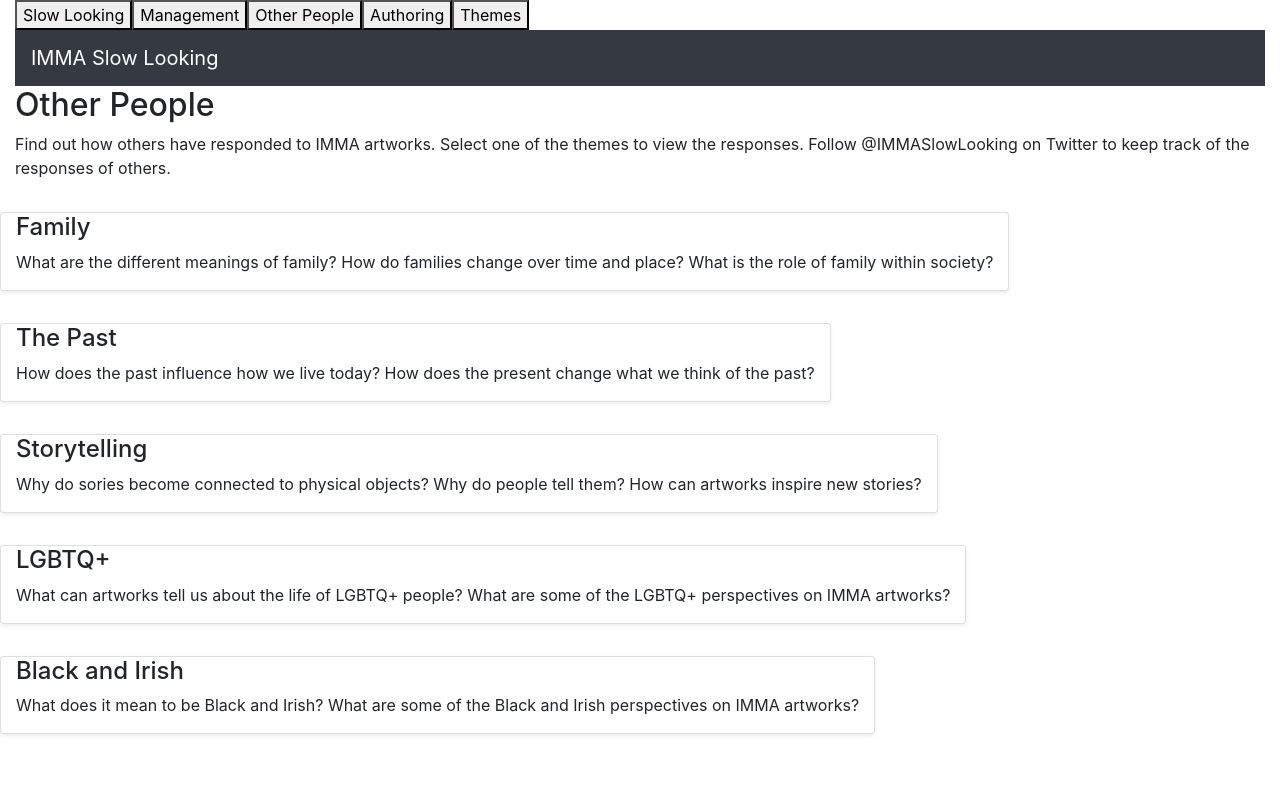
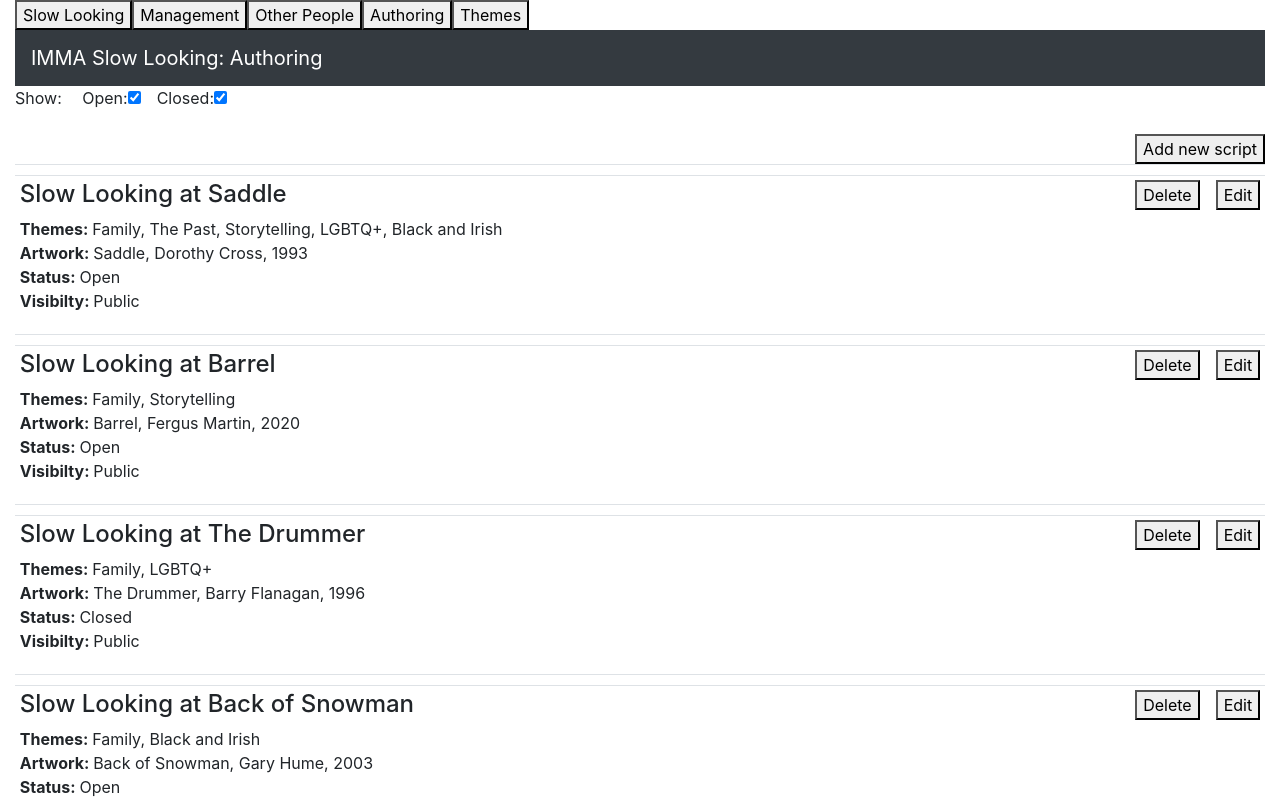
Before and after one commit to spice-h2020/imma-slow-looking, an Angular app: page / in a window 1280 px wide. Shown: the top 800 px of the page. Built offline with nearby package versions, Linux system fonts and the light colour scheme.

Commit message:
Edit descriptive information for a script

```diff
--- a/src/app/component.ts
+++ b/src/app/component.ts
@@ -14,11 +14,25 @@
 })
 export class SlowLookingComponent {
 
+
+    themesChange(script: Script, theme: Theme, selected: any) {
+        if(selected.target.checked) {
+            this.model.addThemeToScript(script, theme);
+        }
+        else {
+            this.model.removeThemeFromScript(script, theme);
+        }
+    }
+
+    editScript: number = 0;
+
+    showOpenScripts: boolean = true;
+
+    showClosedScripts: boolean = true;
+
+    scriptShow: number = 0;
+
     shiftThemePosition(event,old){
-        let data = [0,1,2,3,4];
-        console.log(event.target.value);
-        console.log(old);
-
         this.model.shiftThemePosition(old, event.target.value);
     }
 
@@ -45,7 +59,7 @@
 
     model: Model = new Model();
 
-    mode: number = 3;
+    mode: number = 4;
 
     managementMode: number = 1;
 
--- a/src/app/repository.model.ts
+++ b/src/app/repository.model.ts
@@ -31,6 +31,27 @@
 
         this.activities = new Array<Activity>();
         this.dataSource.getActivityData().forEach(x => this.activities.push(x));
+    }
+
+    addThemeToScript(script: Script, theme: Theme) {
+        console.log("add", script, theme);
+
+        //add theme
+        script.themes.push(theme);
+
+        //save script
+        this.saveScript(script);
+    }
+
+    removeThemeFromScript(script: Script, theme: Theme) {
+        console.log("remove", script, theme);
+
+        //remove theme
+        let index = script.themes.findIndex(x => this.locator(x, theme.id));
+        script.themes.splice(index, 1);
+
+        //save script
+        this.saveScript(script);
     }
 
     shiftThemePosition(from: number, to: number) {
@@ -99,15 +120,15 @@
         return this.scripts.find(x => this.locator(x, id));
     }
 
-    // saveScript(script: Script) {
-    //     if (script.id == 0 || script.id == null) {
-    //         script.id = this.generateID();
-    //         this.scripts.push(script);
-    //     } else {
-    //         let index = this.scripts.findIndex(x => this.locator(x, script.id));
-    //         this.scripts.splice(index, 1, script);
-    //     }
-    // }
+    saveScript(script: Script) {
+        if (script.id == 0 || script.id == null) {
+            script.id = this.generateScriptID();
+            this.scripts.push(script);
+        } else {
+            let index = this.scripts.findIndex(x => this.locator(x, script.id));
+            this.scripts.splice(index, 1, script);
+        }
+    }
 
     // deleteScript(id: number) {
     //     let index = this.scripts.findIndex(x => this.locator(x, id));
@@ -156,4 +177,12 @@
         return candidate;
     }
 
+    private generateScriptID(): number {
+        let candidate = 1;
+        while (this.getScript(candidate) != null) {
+            candidate++;
+        }
+        return candidate;
+    }
+
 }
--- a/src/app/template.html
+++ b/src/app/template.html
@@ -215,10 +215,10 @@
             <nav class="navbar navbar-expand-md navbar-dark sticky-top bg-dark hidenav">
                 <a class="navbar-brand" href="#">IMMA Slow Looking: Management</a>
             </nav>
-            <div class="ml-4 mr-4">
+            <div>
                 Show:
             </div>
-            <div class="ml-4 mr-4">
+            <div class="mb-4">
                 <button (click)="managementMode=1" class="col-sm-4 text-center">All</button>
                 <button (click)="managementMode=2" class="col-sm-4 text-center">Approved</button>
                 <button (click)="managementMode=3" class="col-sm-4 text-center">Awaiting approval</button>
@@ -227,7 +227,7 @@
             <div [ngSwitch]="managementMode">
                 <div *ngSwitchCase="1">
                     <!-- show all -->
-                    <div *ngFor="let item of getActivities(); let i = index" class="m-4 border">
+                    <div *ngFor="let item of getActivities(); let i = index" class="mb-4 border">
                         <div class="text-center border border-dark">
                             <span *ngIf="item.approved">
                                 Approved
@@ -257,7 +257,7 @@
                 </div>
                 <div *ngSwitchCase="2">
                     <!-- show approved -->
-                    <div *ngFor="let item of getApprovedActivities(); let i = index" class="m-4 border">
+                    <div *ngFor="let item of getApprovedActivities(); let i = index" class="mb-4 border">
                         <div class="text-center border border-dark">
                             <span *ngIf="item.approved">
                                 Approved
@@ -287,7 +287,7 @@
                 </div>
                 <div *ngSwitchCase="3">
                     <!-- show waiting approval -->
-                    <div *ngFor="let item of getUnpprovedActivities(); let i = index" class="m-4 border">
+                    <div *ngFor="let item of getUnpprovedActivities(); let i = index" class="mb4 border">
                         <div class="text-center border border-dark">
                             <span *ngIf="item.approved">
                                 Approved
@@ -360,25 +360,146 @@
             </div>
         </div>
         <div *ngSwitchCase="4">
-            <h1>Authoring</h1>
-            <table class="table table-sm table-striped">
-                <tr><th></th><th>id</th><th>Name</th><th>Themes</th><th>Artwork</th><th>Status</th><th>Visibility</th></tr>
-                <tbody class="text-black">
-                    <tr *ngFor="let item of getScripts(); let i = index">
-                    <td>{{i}}</td>
-                    <td>{{item.id}}</td>
-                    <td>{{item.name}}</td>
-                    <td>
-                        <div *ngFor="let theme of item.themes">
-                            {{theme.name}}
+            <nav class="navbar navbar-expand-md navbar-dark sticky-top bg-dark hidenav">
+                <a class="navbar-brand" href="#">IMMA Slow Looking: Authoring</a>
+            </nav>
+
+            <div class="form-group">
+                <span class="mr-3">Show: </span>
+                <span class="mr-3"><label>Open: </label><input type="checkbox" [checked]="showOpenScripts" (change)="showOpenScripts = !showOpenScripts"/></span>
+                <span class="mr-3"><label>Closed: </label><input type="checkbox" [checked]="showClosedScripts" (change)="showClosedScripts = !showClosedScripts"/></span>
+            </div>
+
+            <div class="float-right"><button>Add new script</button></div>
+            <div *ngFor="let script of getScripts(); let i = index">
+                <span *ngIf="(script.open && showOpenScripts) || (!(script.open) && showClosedScripts)">
+                    <div class="mb-3">
+                        <table class="table table-sm"><th></th><th></th><tr><td>
+
+                        <!-- script edit -->
+                        <span *ngIf="script.id==editScript">
+                            <!-- script name -->
+                            <span class="font-weight-bold">Title: </span><textarea rows="1" class="form-control" [(ngModel)]="script.name"></textarea>
+
+                            <div>
+                                <span class="font-weight-bold">Themes: </span>
+                                <span *ngFor="let theme of getThemes()" class="mr-3">
+                                    <input
+                                    type="checkbox"
+                                    [value]=theme.id
+                                    [ngModel] = "script.themes.includes(theme)"
+                                    (change) = "themesChange(script, theme, $event)"
+                                    />
+                                    <label class="form-check-label"> {{theme.name}} </label>
+                                </span>
+                            </div>
+
+                            <div>
+                                <table><th></th><th></th><tr><td>
+                                    <span class="font-weight-bold">Artwork: </span>
+                                </td><td>
+                                    <span *ngFor="let artwork of getArtworks()" class="mr-3">
+                                            <input
+                                            type="radio"
+                                            [value]="artwork"
+                                            name="artwork.name"
+                                            [(ngModel)] = "script.artwork"
+                                            />
+                                            <label class="form-check-label"> {{artwork.name}}, {{artwork.artist}}, {{artwork.year}} </label>
+                                            <br/>
+                                    </span>
+                                </td></tr></table>
+                            </div>
+                            <!-- script status -->
+                            <div>
+                                <span class="mr-3 font-weight-bold">
+                                    Status:
+                                </span>
+                                <span class="mr-3">
+                                    <input
+                                    type="radio"
+                                    [value]=true
+                                    name="open"
+                                    [(ngModel)] = "script.open"
+                                    checked
+                                    />
+                                    <label class="form-check-label"> Open </label>
+                                </span>
+                                <span class="mr-3">
+                                    <input
+                                        type="radio"
+                                        [value]=false
+                                        name="open"
+                                        [(ngModel)] = "script.open"
+                                    />
+                                    <label class="form-check-label"> Closed </label>
+                                </span>
+                            </div>
+                            <!-- script visibility -->
+                            <div>
+                                <span class="mr-3 font-weight-bold">
+                                    Visibility:
+                                </span>
+                                <span class="mr-3">
+                                    <input
+                                        type="radio"
+                                        [value]=true
+                                        name="visible"
+                                        [(ngModel)] = "script.visible"
+                                        checked
+                                    />
+                                    <label class="form-check-label"> Public </label>
+                                </span>
+                                <span class="mr-3">
+                                    <input
+                                        type="radio"
+                                        [value]=false
+                                        name="visible"
+                                        [(ngModel)] = "script.visible"
+                                    />
+                                    <label class="form-check-label"> Private </label>
+                                </span>
+                            </div>
+                        </span>
+
+                        <!-- script view-->
+                        <span *ngIf="script.id!=editScript">
+                            <h4>{{script.name}}</h4>
+                            <span class="font-weight-bold">
+                                Themes:
+                            </span>
+                            <span *ngFor="let theme of script.themes; let i = index; let last = last">
+                                {{theme.name}}<span *ngIf="!last">, </span>
+                            </span>
+                            <br/>
+                            <span class="font-weight-bold">
+                                Artwork:
+                            </span>{{script.artwork.name}}, {{script.artwork.artist}}, {{script.artwork.year}}<br/>
+                            <span class="font-weight-bold">
+                                Status:
+                            </span>
+                            <span *ngIf="script.open">Open</span>
+                            <span *ngIf="!script.open">Closed</span><br/>
+                            <span class="font-weight-bold">
+                                Visibilty:
+                            </span>
+                            <span *ngIf="script.visible">Public</span>
+                            <span *ngIf="!script.visible">Private</span><br/>
+                        </span>
+                    </td><td  class="align-text-top"><div class="float-right">
+                        <span *ngIf="script.id==editScript">
+                            <button (click)="editScript=0">Done</button>
+                        </span>
+                        <span *ngIf="script.id!=editScript">
+                            <button class="mr-3">Delete</button><button (click)="editScript=script.id">Edit</button>
+                        </span>
                         </div>
-                    </td>
-                    <td>{{item.artwork.name}}, {{item.artwork.artist}}, {{item.artwork.year}}</td>
-                    <td>{{item.open}}</td>
-                    <td>{{item.visible}}</td>
-                    </tr>
-                </tbody>
-            </table>
+                    </td></tr></table>
+                    </div>
+                </span>
+            </div>
+
+
             <div *ngFor="let item of getScripts()">
                 {{item.name}}
                 <table class="table table-sm table-striped">
@@ -399,12 +520,12 @@
         </div>
         <div *ngSwitchDefault>
             <nav class="navbar navbar-expand-md navbar-dark sticky-top bg-dark hidenav">
-                <a class="navbar-brand" href="#">Themes</a>
+                <a class="navbar-brand" href="#">IMMA Slow Looking: Themes</a>
             </nav>
             <p>Add, edit and delete themes used in Slow Looking.</p>
             <div class="form-group">
             <table class="table table-sm table-striped">
-                <tr><th>id</th><th>Theme</th><th>Description</th><th></th><th></th></tr>
+                <tr><th>Position</th><th>Theme</th><th>Description</th><th></th><th></th></tr>
                 <tbody class="text-black">
                     <tr *ngFor="let item of getThemes(); let i = index">
                         <td>
```
